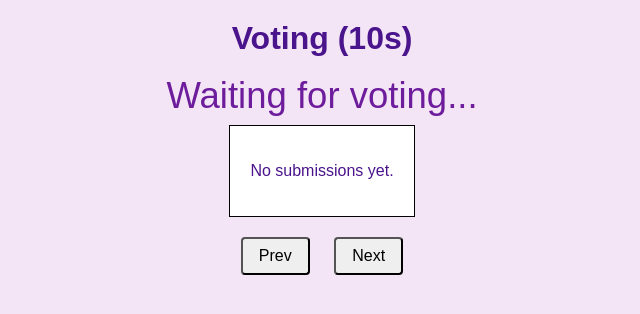
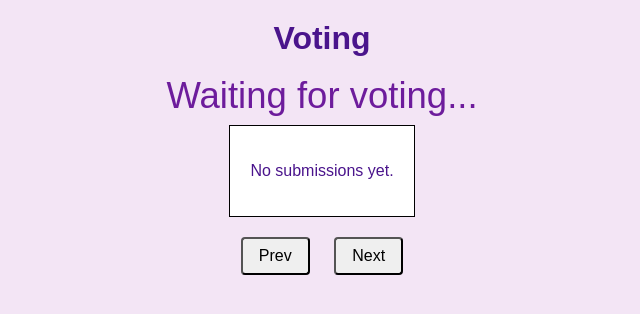
Before and after one commit to Shameed4/DrawingApp, a Flask app: template templates/voting.html in a window 1280 px wide; the page is wider, and only the part inside the window is pictured. Shown: the top 314 px of that part, without its empty margins (318-958 px from the left). Run offline with Flask 2, Linux system fonts and the light colour scheme; the template is opened without the code that fills it, so the values that code supplies are empty; data comes from the database, SQL or seed files in the repository; both versions use the stored data as it was after the commit; some libraries are stand-ins or nearby versions.

Commit message:
Changed timers for both Voting and Drawing to 10 minutes

```diff
--- a/app.py
+++ b/app.py
@@ -20,9 +20,9 @@ GAME_STATE = {
     'in_progress': False,      # Are we in the 30s drawing period?
     'voting_in_progress': False, # Are we in the 10s voting period?
     'round_start_time': None,
-    'round_duration': 30,      # 30 seconds
+    'round_duration': 600,      # 30 seconds
     'voting_start_time': None,
-    'voting_duration': 10,     # 10 seconds
+    'voting_duration': 600,     # 10 seconds
     'round_has_ended': False,
     'voting_has_ended': False
 }
--- a/templates/drawing.html
+++ b/templates/drawing.html
@@ -15,7 +15,7 @@
 </head>
 
 <body class="light-purple-bg" style="margin:0; padding:0; text-align:center;">
-    <h1 style="margin-top:20px;">Gesture Drawing (30s)</h1>
+    <h1 style="margin-top:20px;">Gesture Drawing (10 minutes)</h1>
     <div id="timer" style="text-align:center; font-size:18px;">Waiting for start...</div>
 
     <div style="display:flex; justify-content:center; margin-top:20px;">
@@ -46,7 +46,7 @@
         let timerInterval = null;
 
         socket.on('startDrawing', (data) => {
-            timeLeft = data.duration || 30;
+            timeLeft = data.duration || 600; // 10 minutes
             drawingActive = true;
             startTimer();
         });
--- a/templates/voting.html
+++ b/templates/voting.html
@@ -1,7 +1,7 @@
 <!DOCTYPE html>
 <html>
 <head>
-    <title>Voting (10s)</title>
+    <title>Voting</title>
     <link rel="stylesheet" href="{{ url_for('static', filename='style.css') }}">
     <script src="https://cdn.socket.io/4.4.1/socket.io.min.js"></script>
 
@@ -81,7 +81,7 @@
 </head>
 
 <body class="light-purple-bg">
-    <h1>Voting (10s)</h1>
+    <h1>Voting</h1>
     <div id="voteTimer" class="countdown-timer">Waiting for voting...</div>
 
     <!-- Submission container -->
```
Also changed, not shown: database.db (added).
